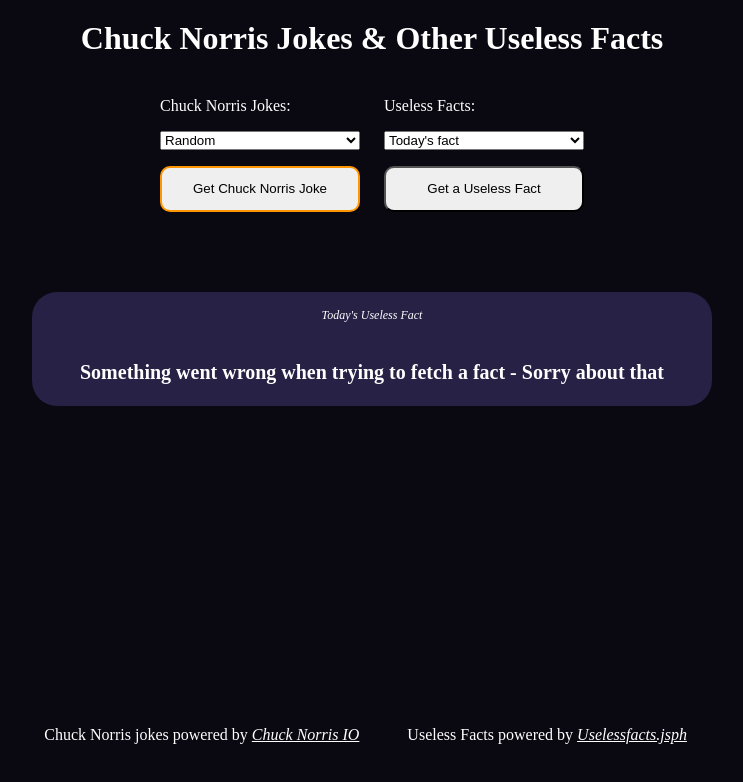
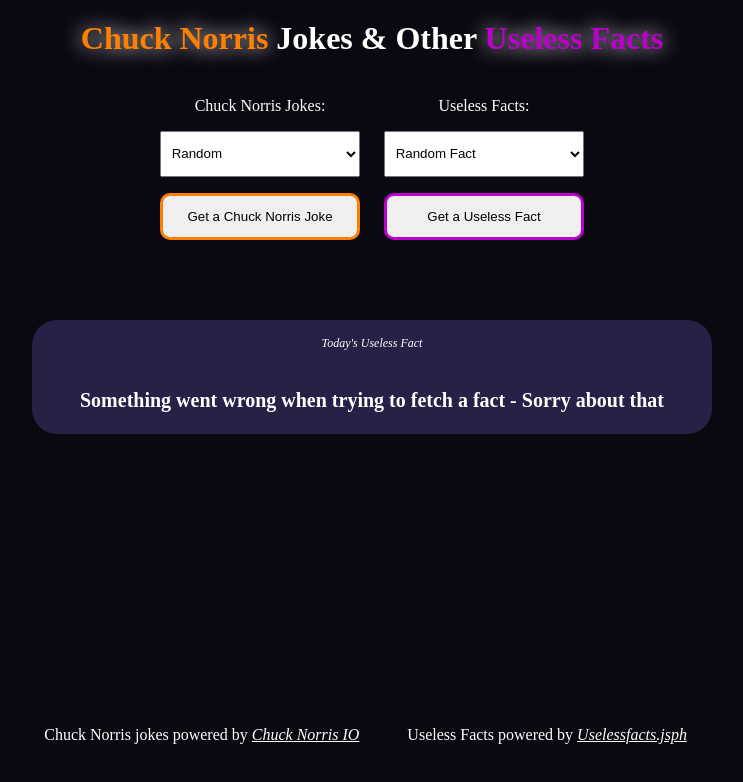
Before and after one commit to OleKodehode/JS-API-Assignment, a website: page index.html in a window 1280 px wide. Shown: the whole page, without its empty margins (268-1011 px from the left). Drawn offline with Linux system fonts and the light colour scheme; no server answers.

Commit message:
Some styling, commenting and minor changes

```diff
--- a/app.js
+++ b/app.js
@@ -73,7 +73,7 @@
   fetchContainer.append(await makeCard("chuck"));
   setTimeout(() => {
     chuckBtn.disabled = false;
-    chuckBtn.textContent = "Get Chuck Norris Joke";
+    chuckBtn.textContent = "Get a Chuck Norris Joke";
   }, 1000);
 });
 
@@ -99,20 +99,21 @@
   });
 
   // add in Today's useless fact by default
-  useless_category_options.value = "today";
+  useless_category_options.value = "today"; // Making sure it fetches from today's random fact
   fetchContainer.append(await makeCard("useless"));
+  useless_category_options.value = "random"; // Set it to random afterwards so the user doesn't have to select it from the dropdown menu to get more facts.
 };
 
 const makeCard = async (type) => {
-  // Remove the previous card
   const cardContainer = document.createElement("article");
   cardContainer.classList.add("card");
+
   const subtitleText = document.createElement("p");
   subtitleText.classList.add("italic");
+
   switch (type) {
     case "chuck":
       const [fetchedJoke, fetchedChuckSource] = await fetchChuckNorris();
-      console.log(chuckNorrisOptionValue);
       subtitleText.textContent = `A ${chuckNorrisOptionValue} Chuck Norris Joke`;
 
       const jokeText = document.createElement("p");
@@ -123,7 +124,7 @@
       chuckSource.href = fetchedChuckSource;
       chuckSource.setAttribute("target", "_blank");
       chuckSource.textContent = "Source to the joke";
-      if (!fetchedChuckSource) chuckSource.style.display = "none";
+      if (!fetchedChuckSource) chuckSource.style.display = "none"; // No need to display it if there is no url
 
       cardContainer.append(subtitleText, jokeText, chuckSource);
       break;
@@ -147,7 +148,7 @@
       cardContainer.append(subtitleText, factText, sourceText);
       break;
   }
-  fetchContainer.replaceChildren();
+  fetchContainer.replaceChildren(); // replace children here before returning to make it so the card doesn't disappear while we are fetching a new one.
   return cardContainer;
 };
 
@@ -161,7 +162,7 @@
       }`
     );
     const resultBody = await response.json();
-    return [resultBody.value, resultBody.url];
+    return [resultBody.value, resultBody.url]; // could probably use map here, but just as easy to go with an array with dot notation due to just 2 values.
   } catch (err) {
     console.log(err);
     return [
--- a/index.html
+++ b/index.html
@@ -9,14 +9,17 @@
   </head>
   <body>
     <header>
-      <h1 id="Title">Chuck Norris Jokes & Other Useless Facts</h1>
+      <h1 id="Title">
+        <span id="chuck-norris-title">Chuck Norris</span> Jokes & Other
+        <span id="useless-facts-title">Useless Facts</span>
+      </h1>
     </header>
     <section id="forms_container">
       <form action="" id="chuck-norris-form">
         <p class="form-name">Chuck Norris Jokes:</p>
         <select name="chuck-norris-category" id="chuck-norris-category">
           <option value="random">Random</option></select
-        ><button type="submit" id="get-chuck">Get Chuck Norris Joke</button>
+        ><button type="submit" id="get-chuck">Get a Chuck Norris Joke</button>
       </form>
       <form action="" id="useless-facts-form">
         <p class="form-name">Useless Facts:</p>
--- a/style.css
+++ b/style.css
@@ -57,7 +57,41 @@
 }
 
 #get-chuck {
-  border: 2px solid hsl(35, 100%, 50%);
+  border: 3px solid hsl(30, 100%, 50%);
+  transition: all 0.3s ease;
+}
+
+#get-chuck:hover {
+  background-color: hsl(0, 1%, 85%);
+  transform: translateY(-1px);
+}
+
+#get-fact {
+  border: 3px solid hsl(295, 100%, 40%);
+  transition: all 0.3s ease;
+}
+
+#get-fact:hover {
+  background-color: hsl(0, 1%, 85%);
+  transform: translateY(-1px);
+}
+
+select {
+  padding: 1em 0.5em;
+}
+
+.form-name {
+  text-align: center;
+}
+
+#chuck-norris-title {
+  color: hsl(30, 100%, 50%);
+  text-shadow: 0 0 20px hsl(0, 50%, 100%);
+}
+
+#useless-facts-title {
+  color: hsl(295, 100%, 40%);
+  text-shadow: 0 0 20px hsl(0, 50%, 100%);
 }
 
 .card {
```
